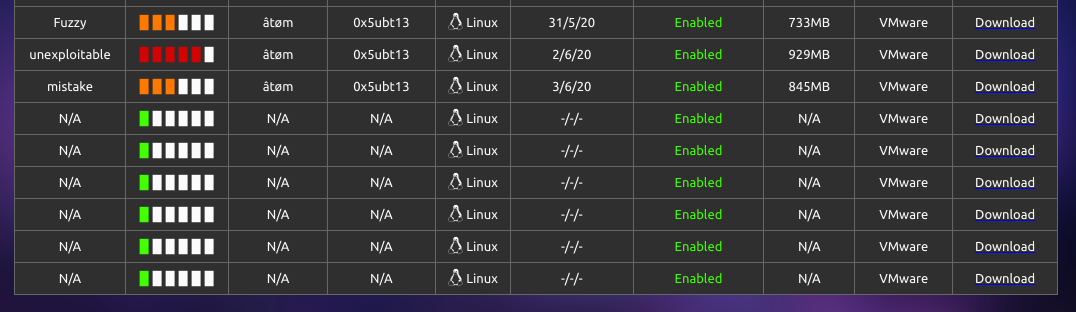
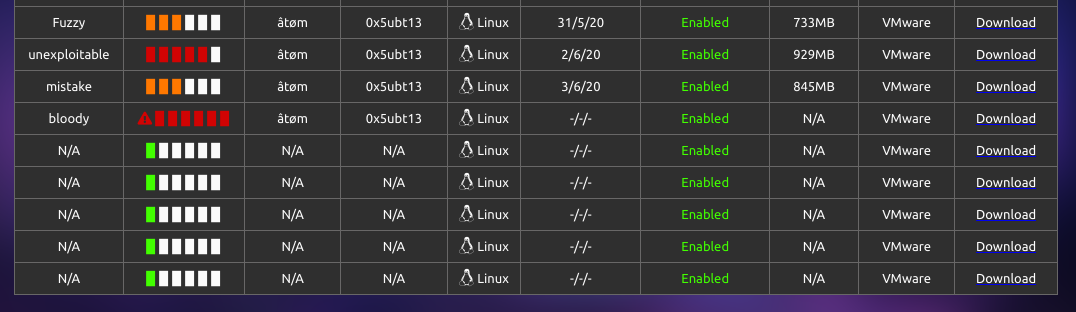
Before and after one commit to evilpwnctf/evilpwnctf.github.io, a plain HTML site: page vms/index.html in a window 1280 px wide. Shown: the part 274-586 px from the top of the page, 204-1280 px from the left. Drawn offline with Linux system fonts and the light colour scheme.

Commit message:
Update index.html

```diff
--- a/vms/index.html
+++ b/vms/index.html
@@ -103,7 +103,7 @@ html {
 <tr><td>Fuzzy</td><td><font color="#ff7800">▉ ▉ ▉ </font>▉ ▉ ▉</td><td>âtøm</td><td>0x5ubt13</td><td><i class="fab fa-linux fa-lg"></i> Linux</td><td>31/5/20</td><td><font color="#42ff00">Enabled</font></td><td>733MB</td><td>VMware</td><td><a href="https://drive.google.com/file/d/1HNGIQqI2Vz08OULB0m-bca3BEHGoS0MG/view?usp=sharing" target="_blank"><font color="white">Download</font></a></td></tr>
 <tr><td>unexploitable</td><td><font color="#d10303">▉ ▉ ▉ ▉ ▉</font> ▉</td><td>âtøm</td><td>0x5ubt13</td><td><i class="fab fa-linux fa-lg"></i> Linux</td><td>2/6/20</td><td><font color="#42ff00">Enabled</font></td><td>929MB</td><td>VMware</td><td><a href="https://drive.google.com/file/d/17VZyNuLRCp2k1vDf7D_DWZ98x0zh4h_S/view?usp=sharing" target="_blank"><font color="white">Download</font></a></td></tr>
 <tr><td>mistake</td><td><font color="#ff7800">▉ ▉ ▉ </font>▉ ▉ ▉</td><td>âtøm</td><td>0x5ubt13</td><td><i class="fab fa-linux fa-lg"></i> Linux</td><td>3/6/20</td><td><font color="#42ff00">Enabled</font></td><td>845MB</td><td>VMware</td><td><a href="https://drive.google.com/file/d/18r7pV4Mge73v8qQRSKu5JpKptmXvT3Ud/view?usp=sharing" target="_blank"><font color="white">Download</font></a></td></tr>
-<tr><td>N/A</td><td><font color="#42ff00">▉ </font>▉ ▉ ▉ ▉ ▉</td><td>N/A</td><td>N/A</td><td><i class="fab fa-linux fa-lg"></i> Linux</td><td>-/-/-</td><td><font color="#42ff00">Enabled</font></td><td>N/A</td><td>VMware</td><td><a href="#coming_soon"><font color="white">Download</font></a></td></tr>
+<tr><td>bloody</td><td><font color="#d10303"><i class="fas fa-exclamation-triangle"></i> ▉ ▉ ▉ ▉ ▉ ▉</font></td><td>âtøm</td><td>0x5ubt13</td><td><i class="fab fa-linux fa-lg"></i> Linux</td><td>-/-/-</td><td><font color="#42ff00">Enabled</font></td><td>N/A</td><td>VMware</td><td><a href="#coming_soon"><font color="white">Download</font></a></td></tr>
 <tr><td>N/A</td><td><font color="#42ff00">▉ </font>▉ ▉ ▉ ▉ ▉</td><td>N/A</td><td>N/A</td><td><i class="fab fa-linux fa-lg"></i> Linux</td><td>-/-/-</td><td><font color="#42ff00">Enabled</font></td><td>N/A</td><td>VMware</td><td><a href="#coming_soon"><font color="white">Download</td></font></a></tr>
 <tr><td>N/A</td><td><font color="#42ff00">▉ </font>▉ ▉ ▉ ▉ ▉</td><td>N/A</td><td>N/A</td><td><i class="fab fa-linux fa-lg"></i> Linux</td><td>-/-/-</td><td><font color="#42ff00">Enabled</font></td><td>N/A</td><td>VMware</td><td><a href="#coming_soon"><font color="white">Download</td></font></a></tr>
 <tr><td>N/A</td><td><font color="#42ff00">▉ </font>▉ ▉ ▉ ▉ ▉</td><td>N/A</td><td>N/A</td><td><i class="fab fa-linux fa-lg"></i> Linux</td><td>-/-/-</td><td><font color="#42ff00">Enabled</font></td><td>N/A</td><td>VMware</td><td><a href="#coming_soon"><font color="white">Download</td></font></a></tr>
```
